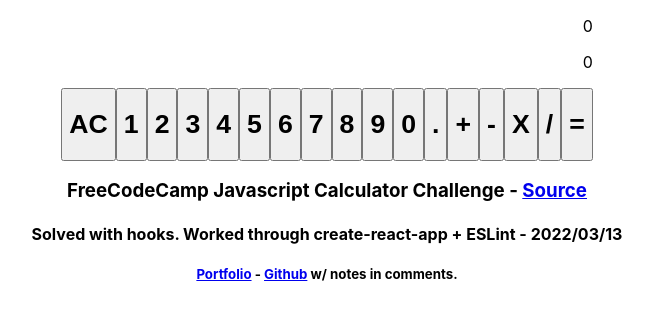
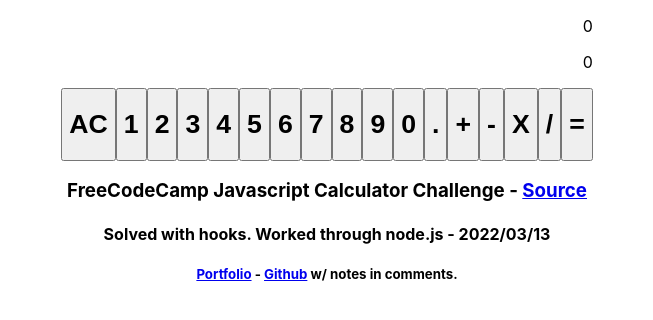
Before and after one commit to gero-pardo/fcc-javascript-calculator, a plain HTML site: page docs/index.html in a window 1280 px wide. Shown: the whole page, without its empty margins (313-966 px from the left). Drawn offline with Linux system fonts and the light colour scheme.

Commit message:
fcc-javascript-calculator 1.0.0

```diff
--- a/docs/index.html
+++ b/docs/index.html
@@ -1 +1 @@
-<!doctype html><html lang="en"><head><meta charset="utf-8"/><link rel="icon" href="/fcc-javascript-calculator/favicon.ico"/><meta name="viewport" content="width=device-width,initial-scale=1"/><meta name="theme-color" content="#000000"/><meta name="FreeCodeCamp Javascript Calculator Challenge" content="Web site created using create-react-app"/><link rel="manifest" href="/fcc-javascript-calculator/manifest.json"/><title>FreeCodeCamp Javascript Calculator Challenge</title><script defer="defer" src="/fcc-javascript-calculator/static/js/main.06d8e6a5.js"></script><link href="/fcc-javascript-calculator/static/css/main.ef536bb6.css" rel="stylesheet"></head><body><noscript>You need to enable JavaScript to run this app.</noscript><script id="bundle" src="https://cdn.freecodecamp.org/testable-projects-fcc/v1/bundle.js"></script><div id="root"></div><h3>FreeCodeCamp Javascript Calculator Challenge - <a href="https://www.freecodecamp.org/learn/front-end-development-libraries/front-end-development-libraries-projects/build-a-javascript-calculator" target="_blank">Source</a></h3><h4>Solved with hooks. Worked through create-react-app + ESLint - 2022/03/13</h4><h5><a href="https://gero-pardo.github.io/" target="_blank">Portfolio</a> - <a href="https://github.com/gero-pardo/personal-repo/tree/main/react-frontend/fcc-javascript-calculator" target="_blank">Github</a> w/ notes in comments.</h5></body></html>
+<!doctype html><html lang="en"><head><meta charset="utf-8"/><link rel="icon" href="/fcc-javascript-calculator/favicon.ico"/><meta name="viewport" content="width=device-width,initial-scale=1"/><meta name="theme-color" content="#000000"/><meta name="FreeCodeCamp Javascript Calculator Challenge" content="Web site created using create-react-app"/><link rel="manifest" href="/fcc-javascript-calculator/manifest.json"/><title>FreeCodeCamp Javascript Calculator Challenge</title><script defer="defer" src="/fcc-javascript-calculator/static/js/main.06d8e6a5.js"></script><link href="/fcc-javascript-calculator/static/css/main.ef536bb6.css" rel="stylesheet"></head><body><noscript>You need to enable JavaScript to run this app.</noscript><script id="bundle" src="https://cdn.freecodecamp.org/testable-projects-fcc/v1/bundle.js"></script><div id="root"></div><h3>FreeCodeCamp Javascript Calculator Challenge - <a href="https://www.freecodecamp.org/learn/front-end-development-libraries/front-end-development-libraries-projects/build-a-javascript-calculator" target="_blank">Source</a></h3><h4>Solved with hooks. Worked through node.js - 2022/03/13</h4><h5><a href="https://gero-pardo.github.io/" target="_blank">Portfolio</a> - <a href="https://github.com/gero-pardo/personal-repo/tree/main/react-frontend/fcc-javascript-calculator" target="_blank">Github</a> w/ notes in comments.</h5></body></html>
```
